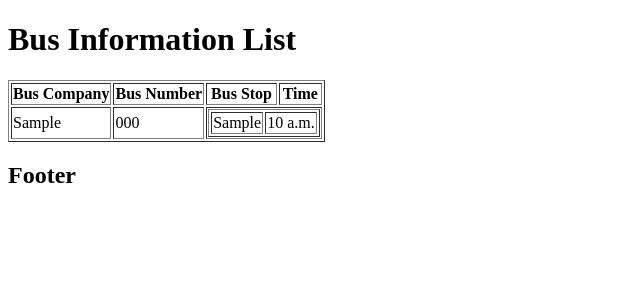
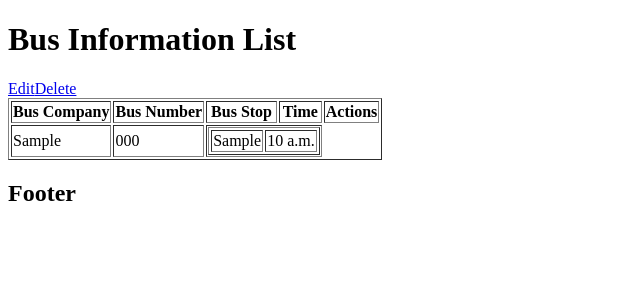
Before and after one commit to chuckydillo/fudge-buses, a Django app: template templates/bus/bus_info_list.html in a window 1280 px wide. Shown: the part 88-388 px from the top of the page, without its empty margins (0-640 px from the left). Run offline with Django 4.2, Linux system fonts and the light colour scheme; the template is opened without the code that fills it: values that come from a table or form of the project are taken from there, others are empty; tables that the repository leaves empty hold one stand-in row (values such as "Sample post").

Commit message:
add links to edit and delete records

```diff
--- a/templates/bus/bus_info_list.html
+++ b/templates/bus/bus_info_list.html
@@ -1,12 +1,10 @@
-<!-- delete_bus_report.html -->
+<!-- Bus information List-->
 {% extends 'base.html' %}
 
-{% block title %}Report a Bus{% endblock %}
+{% block title %}Bus Information List{% endblock %}
 
 {% block content %}
-
 <h1>Bus Information List</h1>
-
 
 <table border="1">
     <thead>
@@ -15,6 +13,7 @@
             <th>Bus Number</th>
             <th>Bus Stop</th>
             <th>Time</th>
+            <th>Actions</th>
         </tr>
     </thead>
     <tbody>
@@ -36,6 +35,13 @@
                         {% endfor %}
                     </table>
                 </td>
+                    <a href="{% url 'edit_bus_info' bus_info.id %}" class="btn btn-primary">Edit</a>
+                    <a href="{% url 'delete_bus_info' bus_info.id %}" class="btn btn-danger">Delete</a>
+                </td>
+            </tr>
+        {% empty %}
+            <tr>
+                <td colspan="5">No bus information available.</td>
             </tr>
         {% endfor %}
     </tbody>
```
